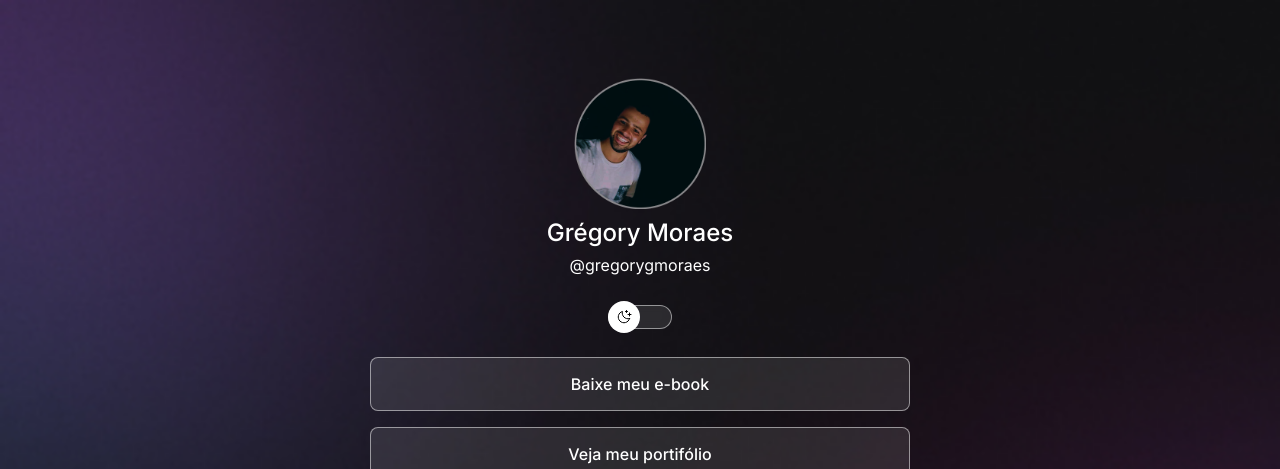
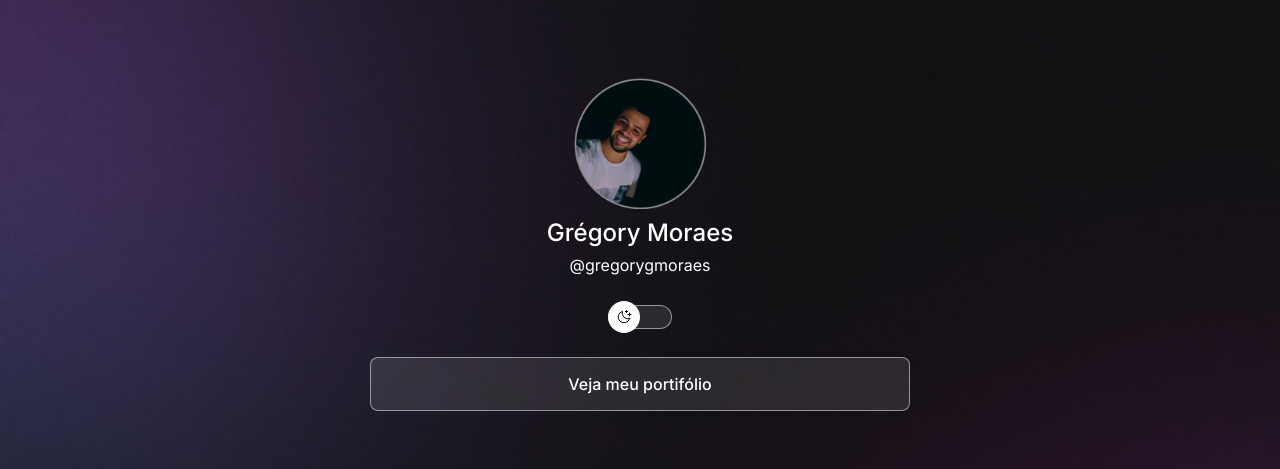
Before and after one commit to GregoryGMoraes/devLinks, a plain HTML site: page index.html in a window 1280 px wide. Shown: the top 469 px of the page. Drawn offline with nearby package versions, Linux system fonts and the light colour scheme.

Commit message:
update 0.1

```diff
--- a/index.html
+++ b/index.html
@@ -30,10 +30,7 @@
 
         <ul>
             <li>
-                <a href="#">Baixe meu e-book</a>
-            </li>
-            <li>
-                <a href="#" target="_blank">Veja meu portifólio</a>
+                <a href="https://github.com/GregoryGMoraes" target="_blank">Veja meu portifólio</a>
             </li>
         </ul>
         <div id="social-links">
```
